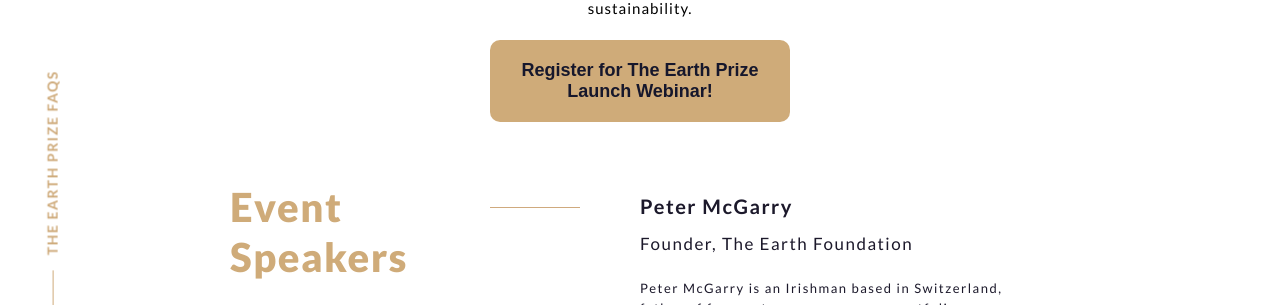
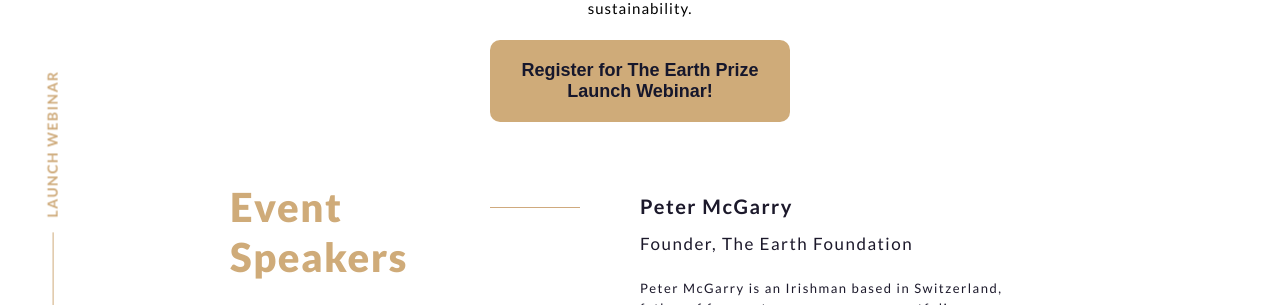
Before and after one commit to GaddMaster/earth-foundation, a Next.js app: page /webinar in a window 1280 px wide. Shown: the part 410-715 px from the top of the page. Built offline with nearby package versions, Linux system fonts and the light colour scheme.

Commit message:
changed side text

```diff
--- a/pages/webinar.jsx
+++ b/pages/webinar.jsx
@@ -31,7 +31,7 @@ const Webinar = () => {
             header
             footer
         >
-            <SlideSection height={35} name="The Earth Prize FAQS" color="#CEAA7A" />
+            <SlideSection height={35} name="Launch webinar" color="#CEAA7A" />
             <SlideSocials color="#CEAA7A" style={{ top: '220px' }} />
             <div className = {styles.wrapper}>
                 <div className = {styles.container}>
```
